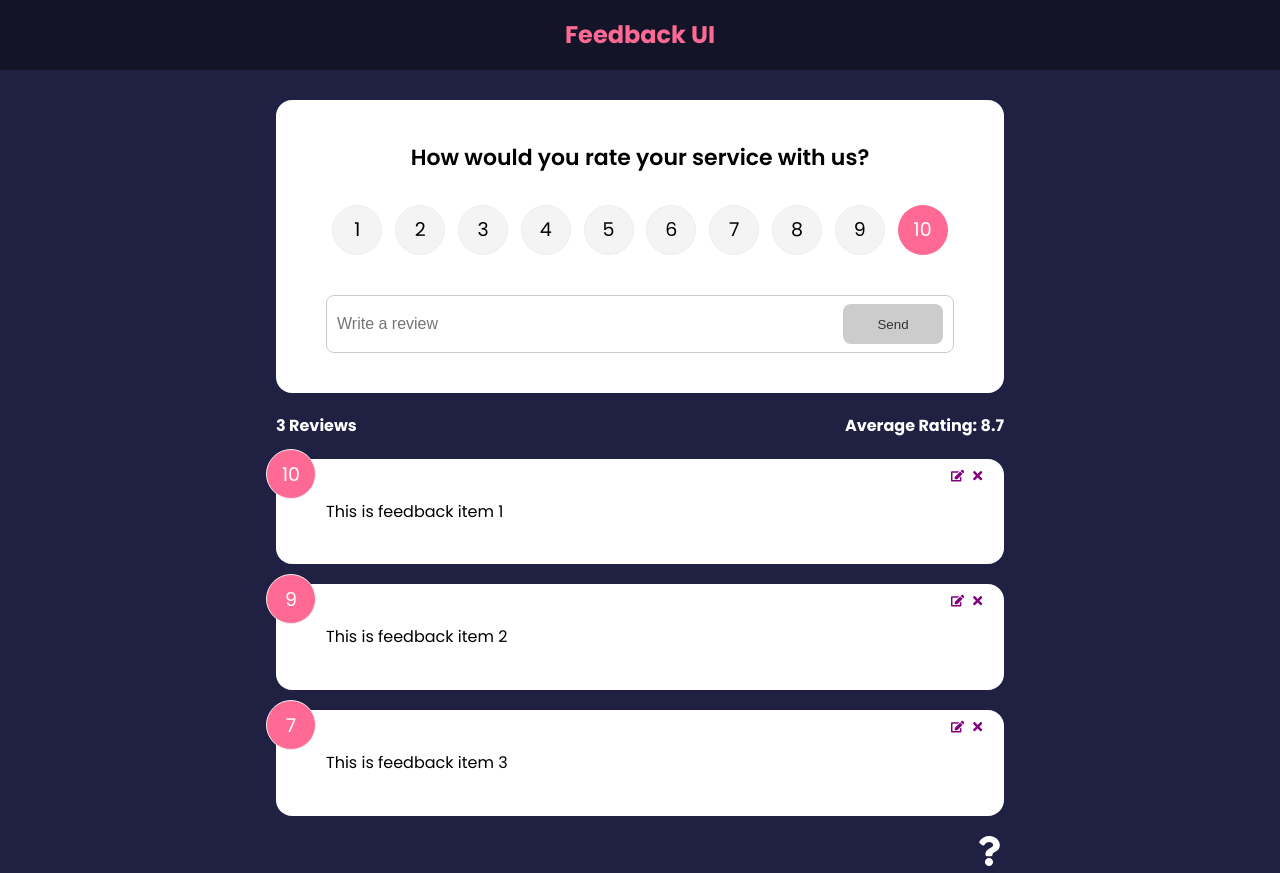
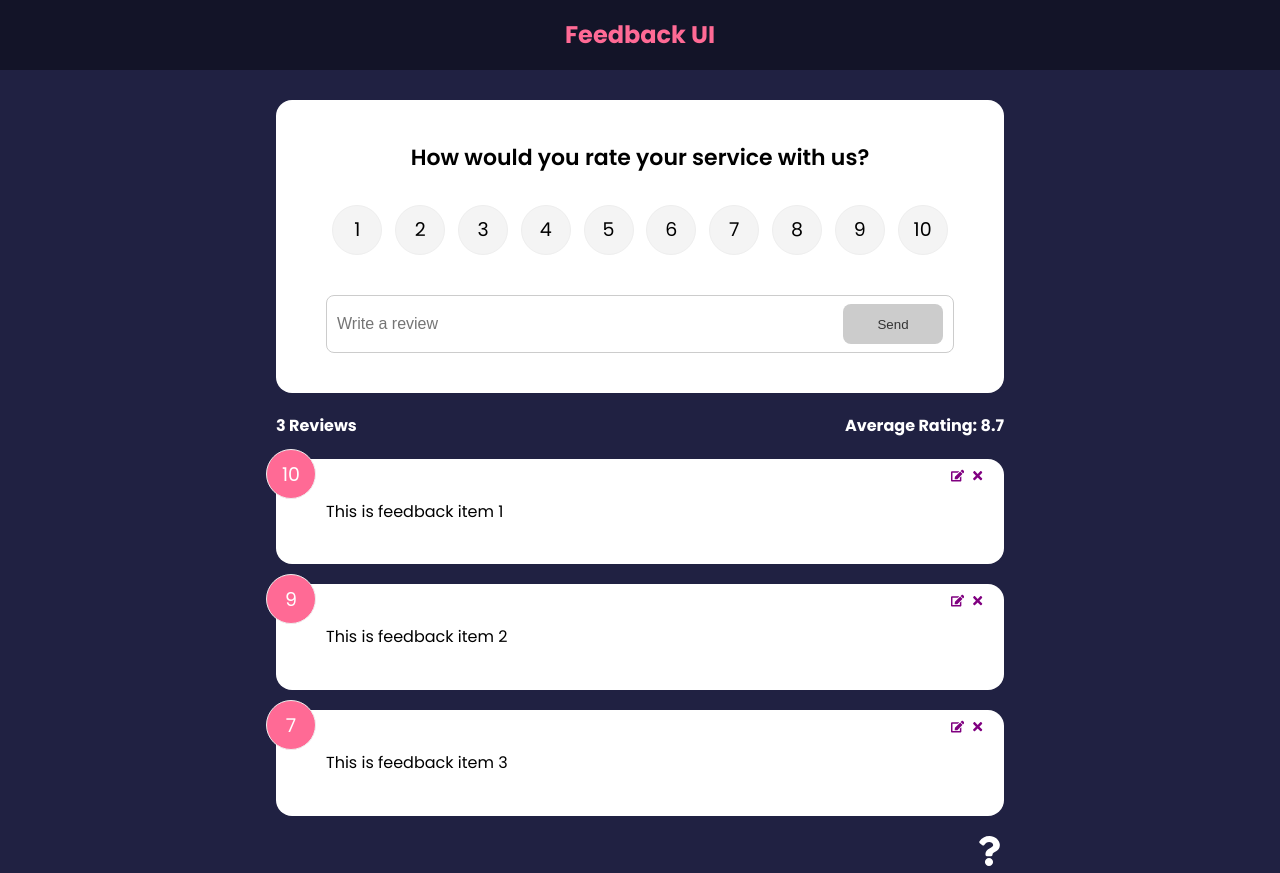
Before and after one commit to PhilipPaulson/CS222-Daily-Thing, a React (Create React App) app in the folder React Tutorial/feedback-app/: page / in a window 1280 px wide. Built offline with nearby package versions, Linux system fonts and the light colour scheme.

Commit message:
added ability to press edit button and for the rating text to be auto filled into the submit bar

```diff
--- a/React Tutorial/feedback-app/src/components/FeedbackForm.jsx
+++ b/React Tutorial/feedback-app/src/components/FeedbackForm.jsx
@@ -1,5 +1,5 @@
 import Card from "./shared/Card";
-import { useState, useContext } from "react";
+import { useState, useContext, useEffect } from "react";
 import Button from "./shared/Button";
 import RatingSelect from "./RatingSelect";
 import FeedbackContext from "../context/FeedbackContext";
@@ -10,7 +10,15 @@
   const [btnDisabled, setBtnDisabled] = useState(true);
   const [message, setMessage] = useState("");
 
-  const { addFeedback } = useContext(FeedbackContext);
+  const { addFeedback, feedbackEdit } = useContext(FeedbackContext);
+
+  useEffect(() => {
+    if (feedbackEdit.edit === true) {
+      setBtnDisabled(false);
+      setText(feedbackEdit.item.text);
+      setRating(feedbackEdit.item.rating);
+    }
+  }, [feedbackEdit]);
 
   const handleTextChange = (e) => {
     if (text === "") {
--- a/React Tutorial/feedback-app/src/components/RatingSelect.jsx
+++ b/React Tutorial/feedback-app/src/components/RatingSelect.jsx
@@ -1,7 +1,14 @@
-import { useState } from "react";
+import { useState, useContext, useEffect } from "react";
+import FeedbackContext from "../context/FeedbackContext";
 
 function RatingSelect({ select }) {
   const [selected, setSelected] = useState(10);
+
+  const { feedbackEdit } = useContext(FeedbackContext);
+
+  useEffect(() => {
+    setSelected(feedbackEdit.item.rating);
+  }, [feedbackEdit]);
 
   const handleChange = (e) => {
     setSelected(+e.currentTarget.value);
--- a/React Tutorial/feedback-app/src/context/FeedbackContext.js
+++ b/React Tutorial/feedback-app/src/context/FeedbackContext.js
@@ -54,6 +54,7 @@
         deleteFeedback,
         addFeedback,
         editFeedback,
+        feedbackEdit,
       }}
     >
       {children}
```
